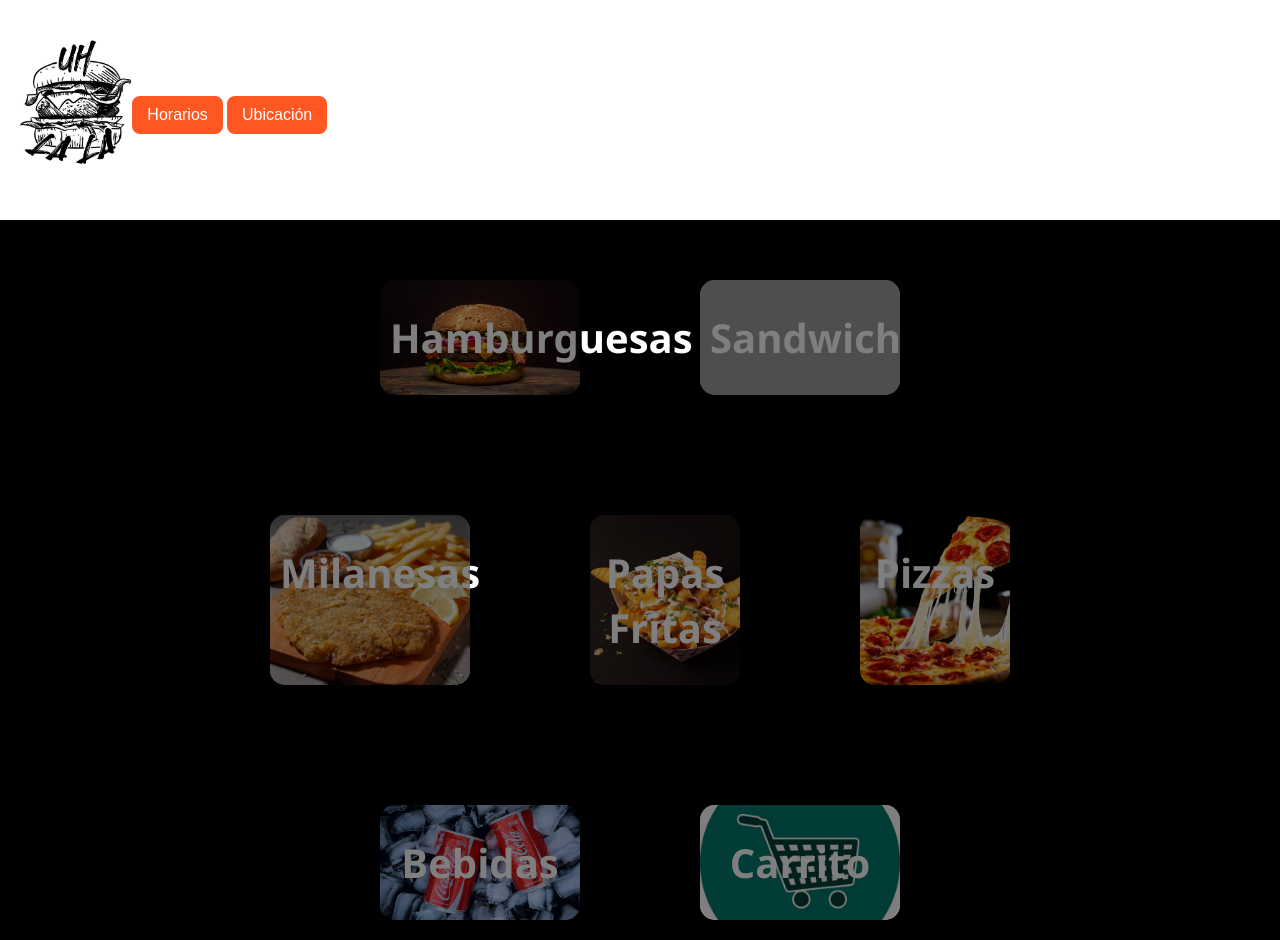
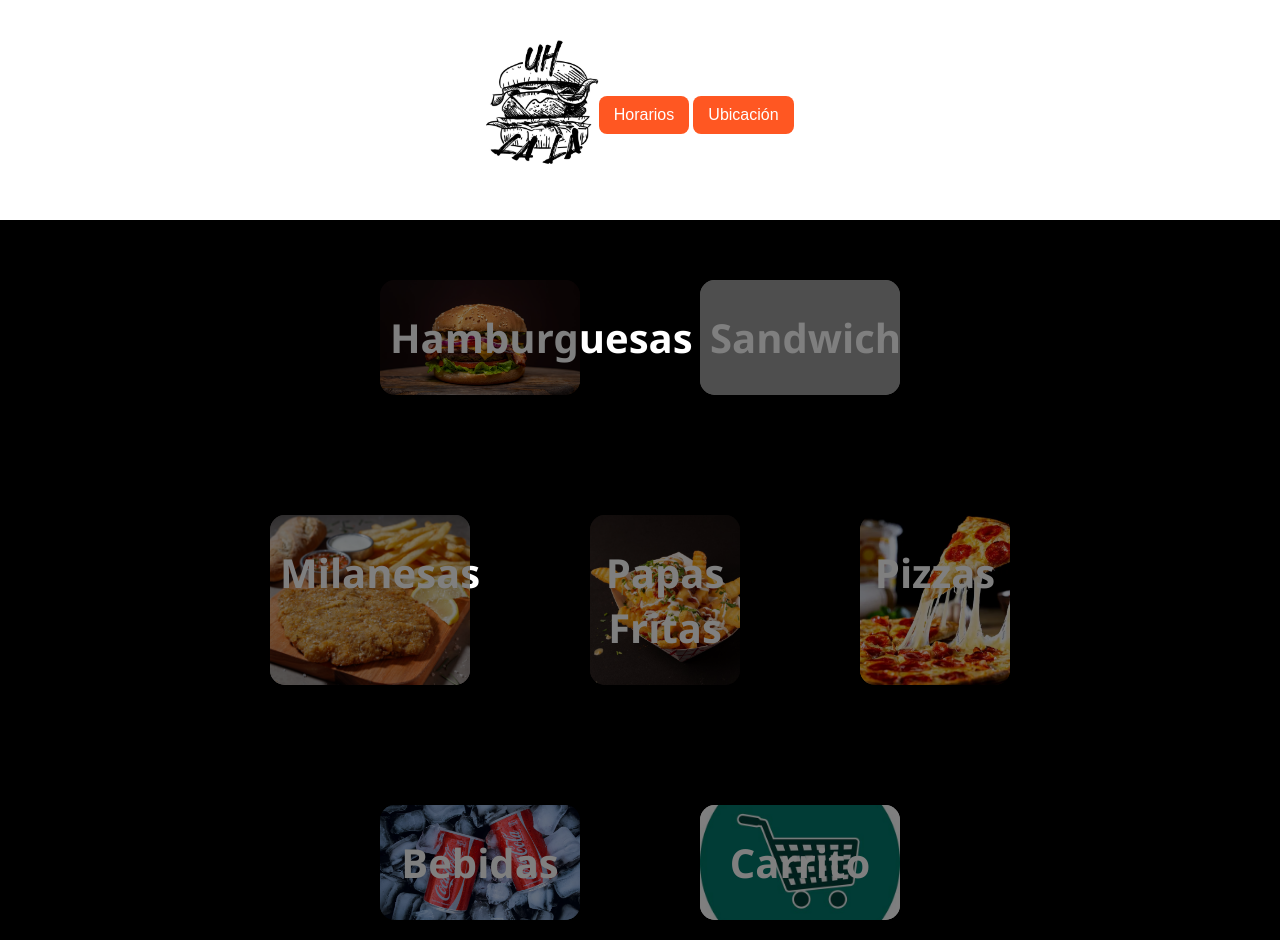
Before and after one commit to Gudi728/Uhlala, a plain HTML site: page index.html in a window 1280 px wide. Drawn offline with Linux system fonts and the light colour scheme; grey boxes are pictures that could not be loaded.

Commit message:
Update estilos.css

```diff
--- a/estilos.css
+++ b/estilos.css
@@ -22,6 +22,12 @@ body {
   padding: 10px 20px;
   background-color: var(--color-secundario);
   color: var(--color-primario);
+}
+
+.navbar {
+  display: flex;
+  justify-content: center;
+  align-items: center;
 }
 
 .logo {
```
